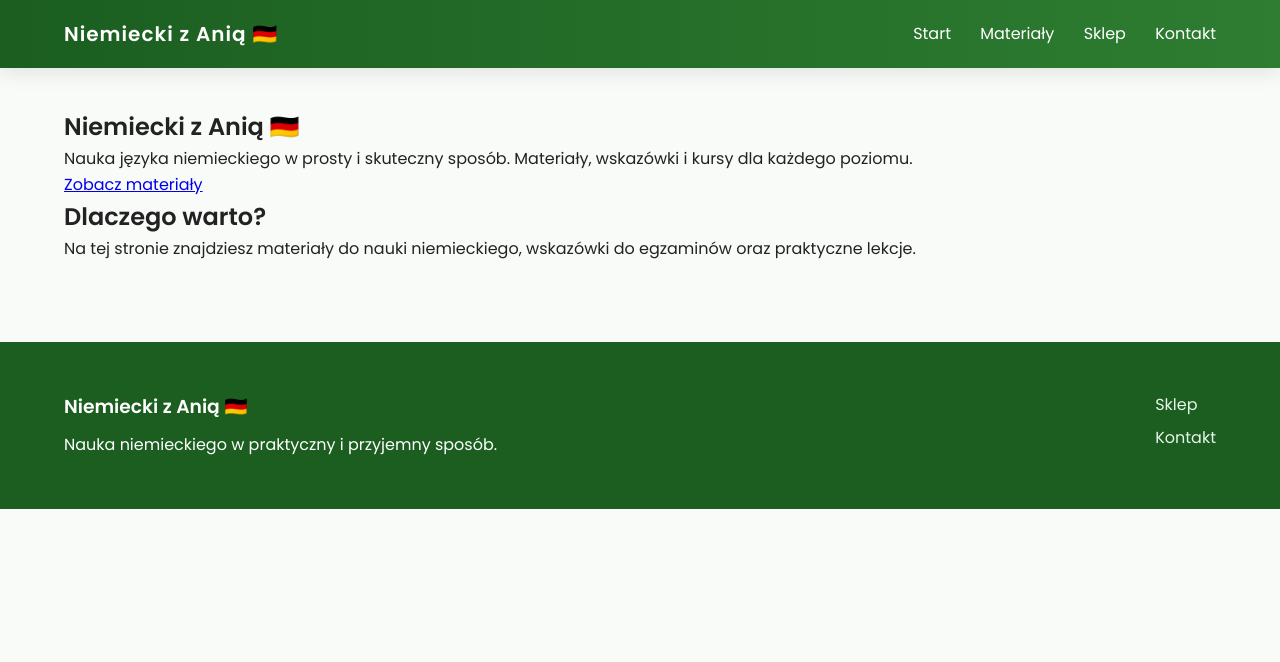
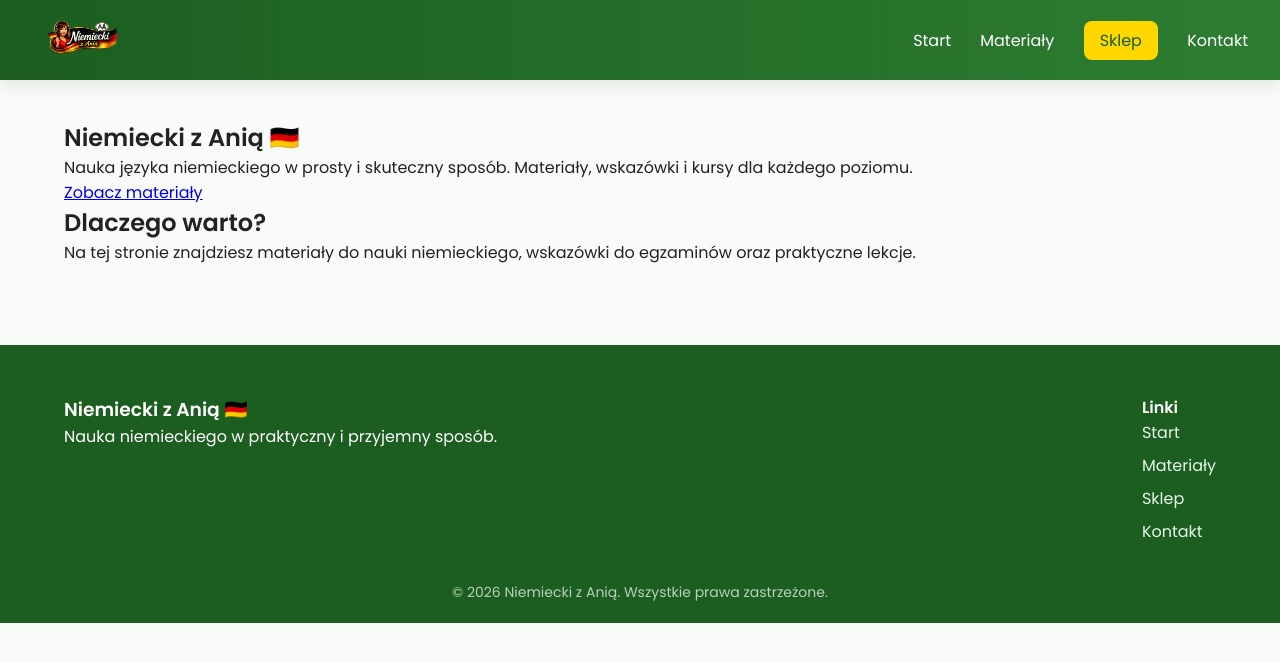
Before and after one commit to Ex333/niemiecki-z-ania, a Django app: page / in a window 1280 px wide. Shown: the top 662 px of the page. Run offline with Django 5.2, Linux system fonts and the light colour scheme; some libraries are stand-ins or nearby versions.

Commit message:
style and logo added

```diff
--- a/core/static/css/style.css
+++ b/core/static/css/style.css
@@ -1,4 +1,4 @@
-/* RESET + GLOBAL */
+/* RESET */
 * {
     margin: 0;
     padding: 0;
@@ -9,7 +9,6 @@ body {
     font-family: 'Poppins', sans-serif;
     background: #f9fbf9;
     color: #222;
-    line-height: 1.6;
 }
 
 /* CONTAINER */
@@ -23,27 +22,28 @@ body {
 .navbar {
     position: sticky;
     top: 0;
+    height: 80px;
     background: linear-gradient(90deg, #1b5e20, #2e7d32);
-    padding: 18px 0;
+    display: flex;
+    align-items: center;
     box-shadow: 0 4px 20px rgba(0,0,0,0.1);
     z-index: 1000;
 }
 
 .nav-container {
-    width: 90%;
-    max-width: 1200px;
+    width: 95%;
+    max-width: 1300px;
     margin: auto;
     display: flex;
     justify-content: space-between;
     align-items: center;
 }
 
-.logo {
-    color: #fff;
-    font-weight: 600;
-    font-size: 20px;
-    text-decoration: none;
-    letter-spacing: 1px;
+/* LOGO */
+.logo img {
+    height: 65px;
+    width: auto;
+    display: block;
 }
 
 /* NAV LINKS */
@@ -56,7 +56,7 @@ body {
     transition: 0.3s;
 }
 
-/* hover underline animation */
+/* underline animation */
 .nav-links a::after {
     content: "";
     position: absolute;
@@ -72,15 +72,25 @@ body {
     width: 100%;
 }
 
-.nav-links a:hover {
-    opacity: 0.85;
+/* 🔥 CTA button w navbarze */
+.btn-nav {
+    background: gold;
+    color: #1b5e20 !important;
+    padding: 8px 16px;
+    border-radius: 8px;
+    margin-left: 25px;
+    font-weight: 600;
+}
+
+.btn-nav:hover {
+    background: #ffd54f;
 }
 
 /* 🔻 FOOTER */
 .footer {
     background: #1b5e20;
     color: white;
-    padding: 50px 0;
+    padding: 50px 0 20px;
     margin-top: 80px;
 }
 
@@ -90,11 +100,6 @@ body {
     margin: auto;
     display: flex;
     justify-content: space-between;
-    gap: 40px;
-}
-
-.footer h3 {
-    margin-bottom: 10px;
 }
 
 .footer-links a {
@@ -102,45 +107,20 @@ body {
     color: #e8f5e9;
     text-decoration: none;
     margin-bottom: 8px;
-    transition: 0.3s;
 }
 
 .footer-links a:hover {
     color: gold;
 }
 
-/* 🔘 BUTTONY (globalne) */
-.btn-primary {
-    background: linear-gradient(90deg, #2e7d32, #43a047);
-    color: white;
-    padding: 12px 25px;
-    border-radius: 10px;
-    text-decoration: none;
-    display: inline-block;
-    transition: 0.3s;
-    box-shadow: 0 5px 15px rgba(0,0,0,0.1);
+.footer-bottom {
+    text-align: center;
+    margin-top: 30px;
+    font-size: 14px;
+    opacity: 0.7;
 }
 
-.btn-primary:hover {
-    transform: translateY(-2px);
-    box-shadow: 0 8px 25px rgba(0,0,0,0.15);
-}
-
-.btn-secondary {
-    border: 2px solid #2e7d32;
-    color: #2e7d32;
-    padding: 12px 25px;
-    border-radius: 10px;
-    text-decoration: none;
-    transition: 0.3s;
-}
-
-.btn-secondary:hover {
-    background: #2e7d32;
-    color: white;
-}
-
-/* 📱 RESPONSIVE */
+/* 📱 MOBILE */
 @media (max-width: 768px) {
     .nav-links {
         display: none;
--- a/templates/base.html
+++ b/templates/base.html
@@ -8,7 +8,7 @@
 
     <meta name="viewport" content="width=device-width, initial-scale=1.0">
 
-    <!-- FONT (ładniejszy wygląd) -->
+    <!-- FONT -->
     <link href="https://fonts.googleapis.com/css2?family=Poppins:wght@300;400;600&display=swap" rel="stylesheet">
 
     <!-- CSS -->
@@ -21,14 +21,16 @@
     <header class="navbar">
         <div class="nav-container">
 
+            <!-- LOGO -->
             <a href="/" class="logo">
-                Niemiecki z Anią 🇩🇪
+                <img src="{% static 'images/logo.png' %}" alt="Niemiecki z Anią logo">
             </a>
 
+            <!-- MENU -->
             <nav class="nav-links">
                 <a href="/">Start</a>
                 <a href="/materialy/">Materiały</a>
-                <a href="/sklep/">Sklep</a>
+                <a href="/sklep/" class="btn-nav">Sklep</a>
                 <a href="/kontakt/">Kontakt</a>
             </nav>
 
@@ -45,17 +47,24 @@
     <footer class="footer">
         <div class="footer-container">
 
-            <div>
+            <div class="footer-col">
                 <h3>Niemiecki z Anią 🇩🇪</h3>
                 <p>Nauka niemieckiego w praktyczny i przyjemny sposób.</p>
             </div>
 
-            <div class="footer-links">
+            <div class="footer-col footer-links">
+                <h4>Linki</h4>
+                <a href="/">Start</a>
+                <a href="/materialy/">Materiały</a>
                 <a href="/sklep/">Sklep</a>
                 <a href="/kontakt/">Kontakt</a>
             </div>
 
         </div>
+
+        <div class="footer-bottom">
+            <p>© 2026 Niemiecki z Anią. Wszystkie prawa zastrzeżone.</p>
+        </div>
     </footer>
 
 </body>
```
Also changed, not shown: core/static/images/logo.png (added).
